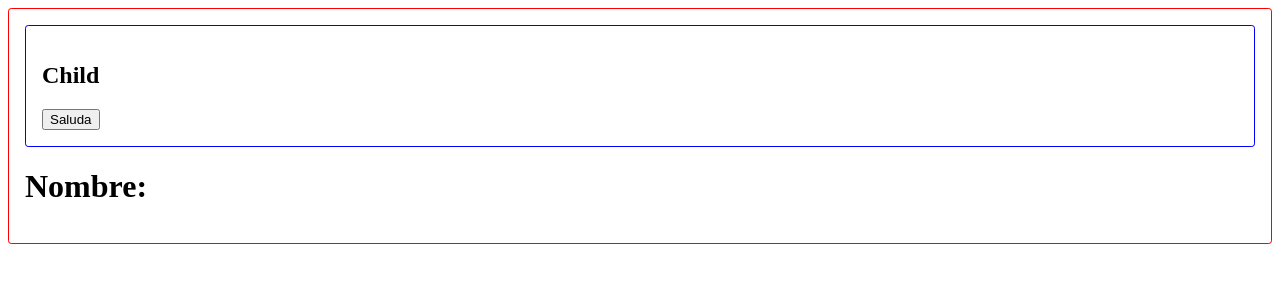
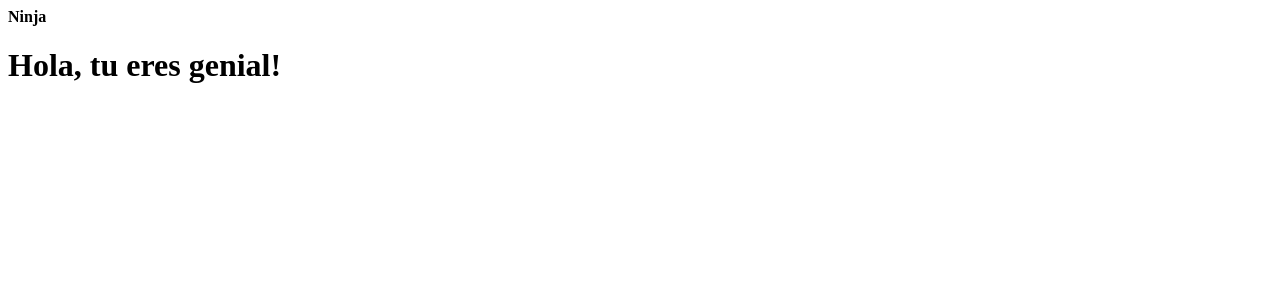
Before and after one commit to salatielosorno/react-de-cero-a-master, a React (Create React App) app: page / in a window 1280 px wide. Shown: the top 300 px of the page. Built offline with nearby package versions, Linux system fonts and the light colour scheme.

Commit message:
chore(App): Conditional rendering

```diff
--- a/src/App.js
+++ b/src/App.js
@@ -1,20 +1,11 @@
 import React, { Component } from "react";
-import Child from "./componentes/Child/Child";
-import "./global.css";
+import Saludo from "./componentes/Saludo/Saludo";
 
 class App extends Component {
-  state = {
-    name: ""
-  };
-  manejador = name => {
-    this.setState({ name });
-  };
-
   render() {
     return (
-      <div className="box red">
-        <Child onSaluda={this.manejador} />
-        <h1>Nombre: {this.state.name}</h1>
+      <div>
+        <Saludo saluda name={"Ninja"} />
       </div>
     );
   }
--- /dev/null
+++ b/src/componentes/Saludo/Saludo.js
@@ -0,0 +1,16 @@
+import React from "react";
+
+const Saludo = props => {
+  return (
+    <div>
+      <div>{props.name && <strong>{props.name}</strong>}</div>
+      {props.saluda ? (
+        <h1>Hola, tu eres genial!</h1>
+      ) : (
+        <h1>Woops, ya no hay saludos para ti</h1>
+      )}
+    </div>
+  );
+};
+
+export default Saludo;
```
